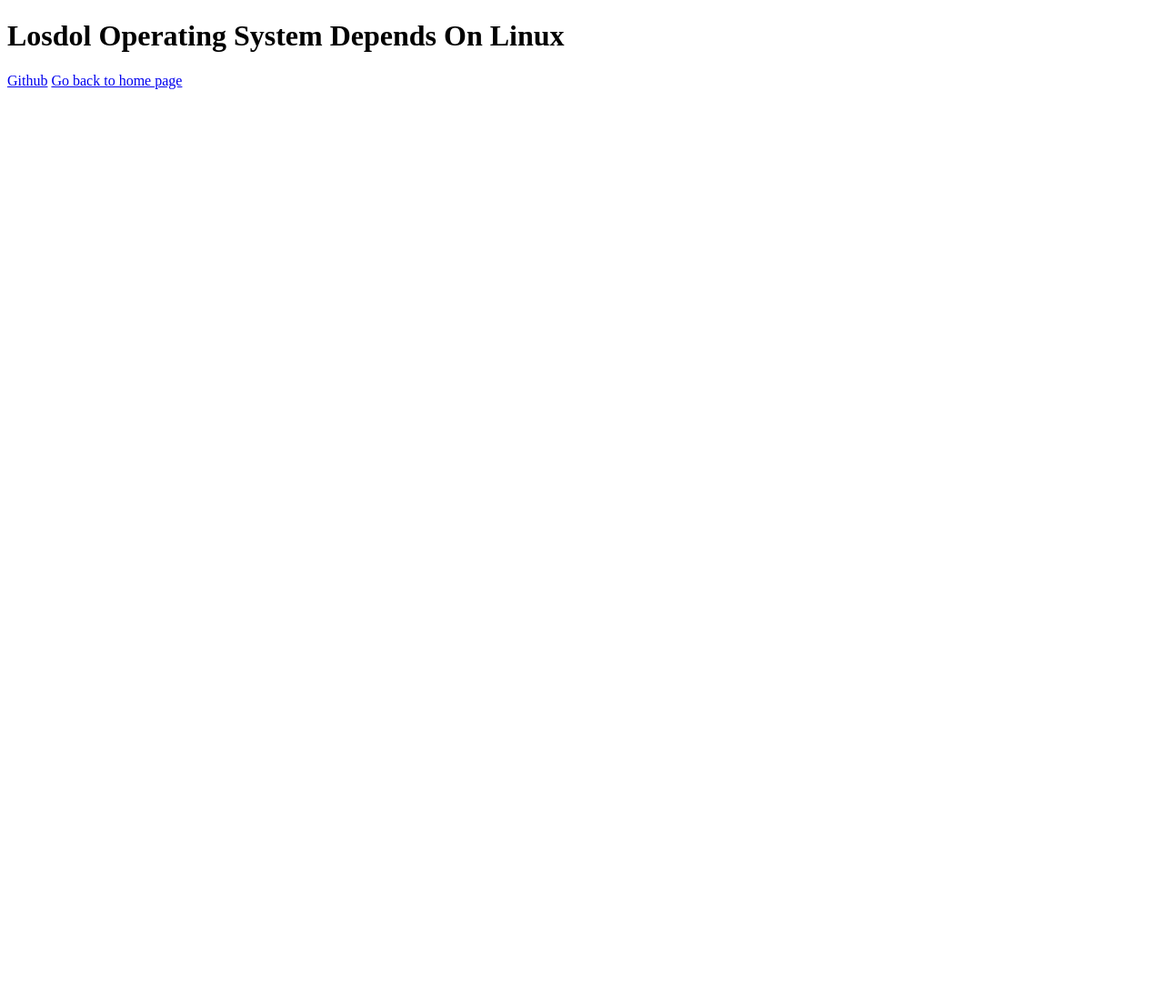
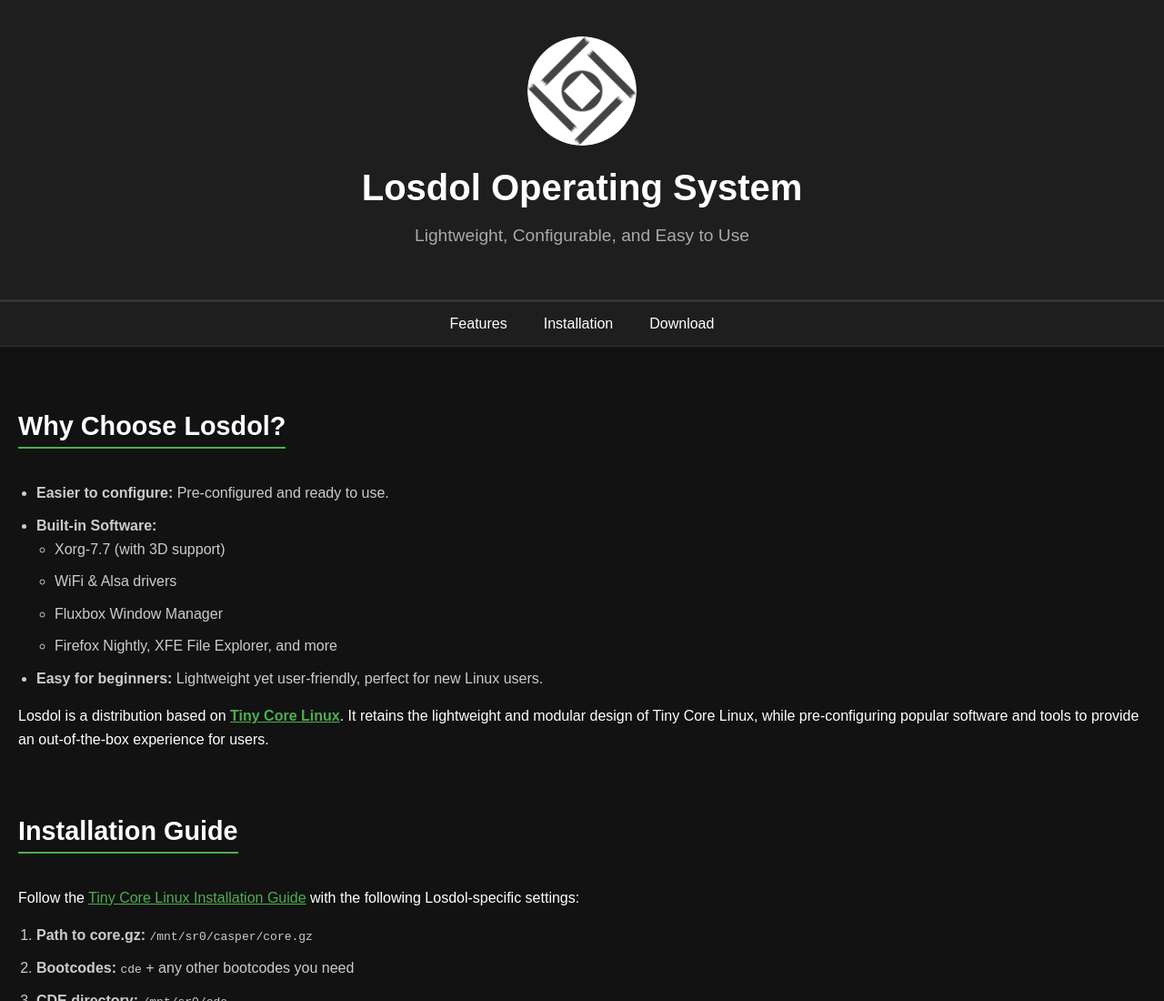
Before and after one commit to Cabbagelang-Studio/Losdol, a plain HTML site: page index.html in a window 1280 px wide. Shown: the top 1100 px of the page at 91% size. Before the commit the page ends 800 px from the top, so only its background shows below. Drawn offline with Linux system fonts and the light colour scheme.

Commit message:
Zero 15.2024.11 Update

```diff
--- a/index.html
+++ b/index.html
@@ -1,12 +1,180 @@
 <!DOCTYPE html>
-<html>
-  <head>
-    <title>Losdol Operating System</title>
-    <link rel="icon" href="https://www.cabbagelang.xyz/favicon.ico"/>
-  </head>
-  <body>
-    <h1>Losdol Operating System Depends On Linux</h1>
-    <a href="https://github.com/Cabbagelang-Studio/Losdol/">Github</a>
-    <a href="https://www.cabbagelang.xyz/">Go back to home page</a>
-  </body>
+<html lang="en">
+<head>
+    <meta charset="UTF-8">
+    <meta name="viewport" content="width=device-width, initial-scale=1.0">
+    <title>Losdol - Lightweight Linux OS</title>
+    <link href="logo.png" rel="icon"/>
+    <style>
+        body {
+            font-family: 'Arial', sans-serif;
+            margin: 0;
+            padding: 0;
+            background-color: #121212;
+            color: #ffffff;
+        }
+
+        header {
+            text-align: center;
+            padding: 40px 20px;
+            background-color: #1e1e1e;
+            border-bottom: 2px solid #333;
+        }
+
+        header img {
+            width: 120px;
+            border-radius: 50%;
+            margin-bottom: 20px;
+        }
+
+        header h1 {
+            margin: 0;
+            font-size: 2.5em;
+        }
+
+        header p {
+            color: #aaaaaa;
+            font-size: 1.2em;
+        }
+
+        nav {
+            display: flex;
+            justify-content: center;
+            background-color: #1e1e1e;
+            border-top: 1px solid #333;
+            border-bottom: 1px solid #333;
+        }
+
+        nav a {
+            color: #ffffff;
+            text-decoration: none;
+            padding: 15px 20px;
+            display: inline-block;
+            font-size: 1em;
+            transition: background-color 0.3s ease;
+        }
+
+        nav a:hover {
+            background-color: #333;
+        }
+
+        main {
+            padding: 40px 20px;
+            line-height: 1.6;
+        }
+
+        section {
+            margin-bottom: 40px;
+        }
+
+        section h2 {
+            color: #ffffff;
+            border-bottom: 2px solid #4CAF50;
+            display: inline-block;
+            margin-bottom: 20px;
+            font-size: 1.8em;
+        }
+
+        ul, ol {
+            padding-left: 20px;
+            color: #cccccc;
+        }
+
+        ul li, ol li {
+            margin-bottom: 10px;
+        }
+
+        .button {
+            display: inline-block;
+            padding: 12px 24px;
+            font-size: 1em;
+            text-align: center;
+            text-decoration: none;
+            color: #ffffff;
+            border-radius: 4px;
+            transition: background-color 0.3s ease;
+        }
+
+        .download-btn {
+            background-color: #4CAF50;
+        }
+
+        .download-btn:hover {
+            background-color: #45a049;
+        }
+
+        .home-btn {
+            background-color: #333;
+        }
+
+        .home-btn:hover {
+            background-color: #444;
+        }
+
+        footer {
+            text-align: center;
+            padding: 20px;
+            background-color: #1e1e1e;
+            border-top: 2px solid #333;
+            color: #aaaaaa;
+        }
+
+        footer a {
+            color: #4CAF50;
+            text-decoration: none;
+        }
+
+        footer a:hover {
+            text-decoration: underline;
+        }
+    </style>
+</head>
+<body>
+    <header>
+        <img src="logo.png" alt="Losdol Logo">
+        <h1>Losdol Operating System</h1>
+        <p>Lightweight, Configurable, and Easy to Use</p>
+    </header>
+    <nav>
+        <a href="#features">Features</a>
+        <a href="#installation">Installation</a>
+        <a href="#download">Download</a>
+    </nav>
+    <main>
+        <section id="features">
+            <h2>Why Choose Losdol?</h2>
+            <ul>
+                <li><strong>Easier to configure:</strong> Pre-configured and ready to use.</li>
+                <li><strong>Built-in Software:</strong>
+                    <ul>
+                        <li>Xorg-7.7 (with 3D support)</li>
+                        <li>WiFi & Alsa drivers</li>
+                        <li>Fluxbox Window Manager</li>
+                        <li>Firefox Nightly, XFE File Explorer, and more</li>
+                    </ul>
+                </li>
+                <li><strong>Easy for beginners:</strong> Lightweight yet user-friendly, perfect for new Linux users.</li>
+            </ul>
+            <p>Losdol is a distribution based on <strong><a href="http://www.tinycorelinux.net/" target="_blank" style="color: #4CAF50;">Tiny Core Linux</a></strong>. It retains the lightweight and modular design of Tiny Core Linux, while pre-configuring popular software and tools to provide an out-of-the-box experience for users.</p>
+        </section>
+        <section id="installation">
+            <h2>Installation Guide</h2>
+            <p>Follow the <a href="http://www.tinycorelinux.net/install.html" target="_blank" style="color: #4CAF50;">Tiny Core Linux Installation Guide</a> with the following Losdol-specific settings:</p>
+            <ol>
+                <li><strong>Path to core.gz:</strong> <code>/mnt/sr0/casper/core.gz</code></li>
+                <li><strong>Bootcodes:</strong> <code>cde</code> + any other bootcodes you need</li>
+                <li><strong>CDE directory:</strong> <code>/mnt/sr0/cde</code></li>
+            </ol>
+        </section>
+        <section id="download">
+            <h2>Download Losdol</h2>
+            <p>You can download the ISO file for Losdol from our official GitHub repository.</p>
+            <a href="https://www.github.com/Cabbagelang-Studio/Losdol" class="button download-btn" target="_blank">Visit GitHub</a>
+            <a href="https://www.cabbagelang.xyz/" class="button home-btn">Return to Main Website</a>
+        </section>
+    </main>
+    <footer>
+        <p>&copy; 2022 Losdol OS | Made by <a href="https://www.cabbagelang.xyz/" target="_blank">Cabbagelang Studio</a></p>
+    </footer>
+</body>
 </html>
```
Also changed, not shown: logo.png (added), 1 other file.
